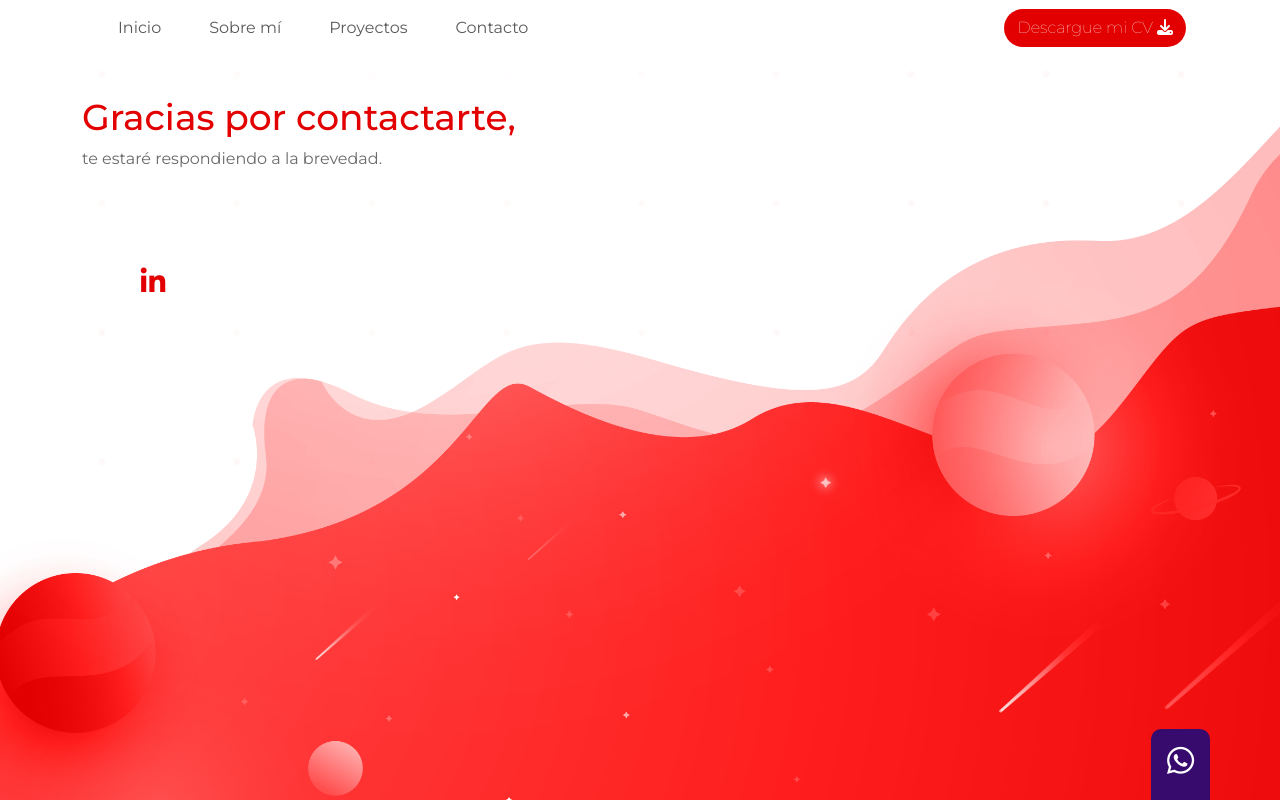
After one commit to sk-mati/portfolio, a PHP site: page /confirmacion-envio.php in a window 1280 px wide. The commit adds this page. Run offline with PHP 8.4, Linux system fonts and the light colour scheme; data that the repository does not hold is empty.

Commit message:
changes_28_10

```diff
--- /dev/null
+++ b/confirmacion-envio.php
@@ -0,0 +1,28 @@
+<!DOCTYPE html>
+<html lang="es">
+<head>
+    <meta charset="UTF-8">
+    <meta name="viewport" content="width=device-width, initial-scale=1.0">
+    <title>Contacto</title>
+    <link rel="stylesheet" href="css/fontawesome/css/all.min.css">
+    <link rel="stylesheet" href="css/fontawesome/css/fontawesome.min.css">
+    <link rel="stylesheet" href="css/bootstrap/css/bootstrap.min.css">
+    <script src="css/bootstrap/js/bootstrap.min.js"></script>
+    <link rel="stylesheet" href="css/estilos.css">
+    <link rel="shorcut icon" href="images/icon.png">
+</head>
+<body id="contacto" class="d-flex flex-column h-100">
+    <header class="container">
+        <?php include_once("menu.php"); ?>
+    </header>
+    <main class="container">
+        <div class="row">
+            <div class="col-12 pt-3 pb-5">
+                <h1>Gracias por contactarte,</h1>
+                <p>te estaré respondiendo a la brevedad.</p>
+            </div>
+        </div>
+    </main>
+        <?php include_once ("footer.php"); ?>
+</body>
+</html>
```
Also changed, not shown: contacto.php (+31 -0 lines).
